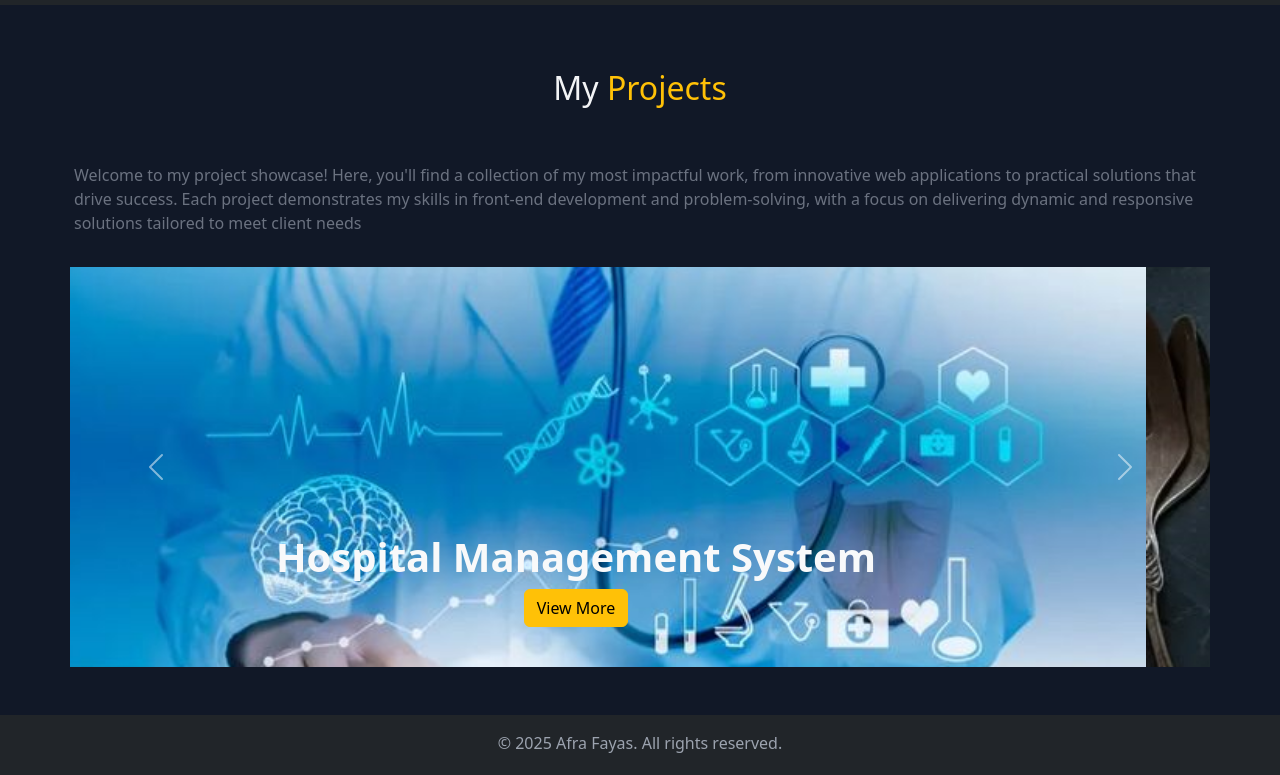
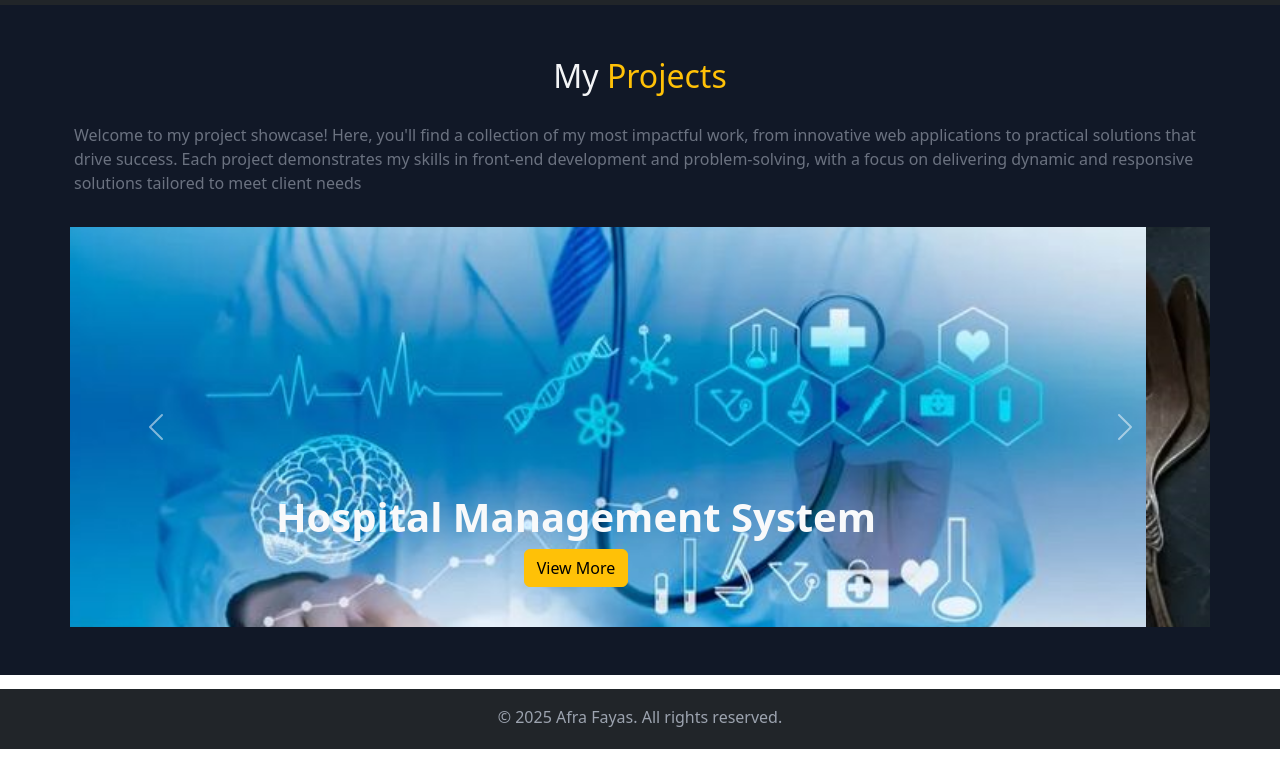
Before and after one commit to Afrafayas/Portfolio, a plain HTML site: page projects.html in a window 1280 px wide. Shown: the part 51-826 px from the top of the page. After the commit the page ends 800 px from the top, so only its background shows below. Drawn offline with nearby package versions, Linux system fonts and the light colour scheme; a web font is replaced by a local one.

Commit message:
projects page edited

```diff
--- a/projects.html
+++ b/projects.html
@@ -45,7 +45,7 @@
 
             <section id="projects" class="py-5">
                 <div class="container px-3 px-md-0">
-                  <h2 class="text-center mb-4 text-warning py-3"><span>My</span> Projects</h2>
+                  <h2 class="text-center mb-2 text-warning py-1"><span>My</span> Projects</h2>
                   <div class="row">
                     <div class="p-3 ">
                         <p>
```
